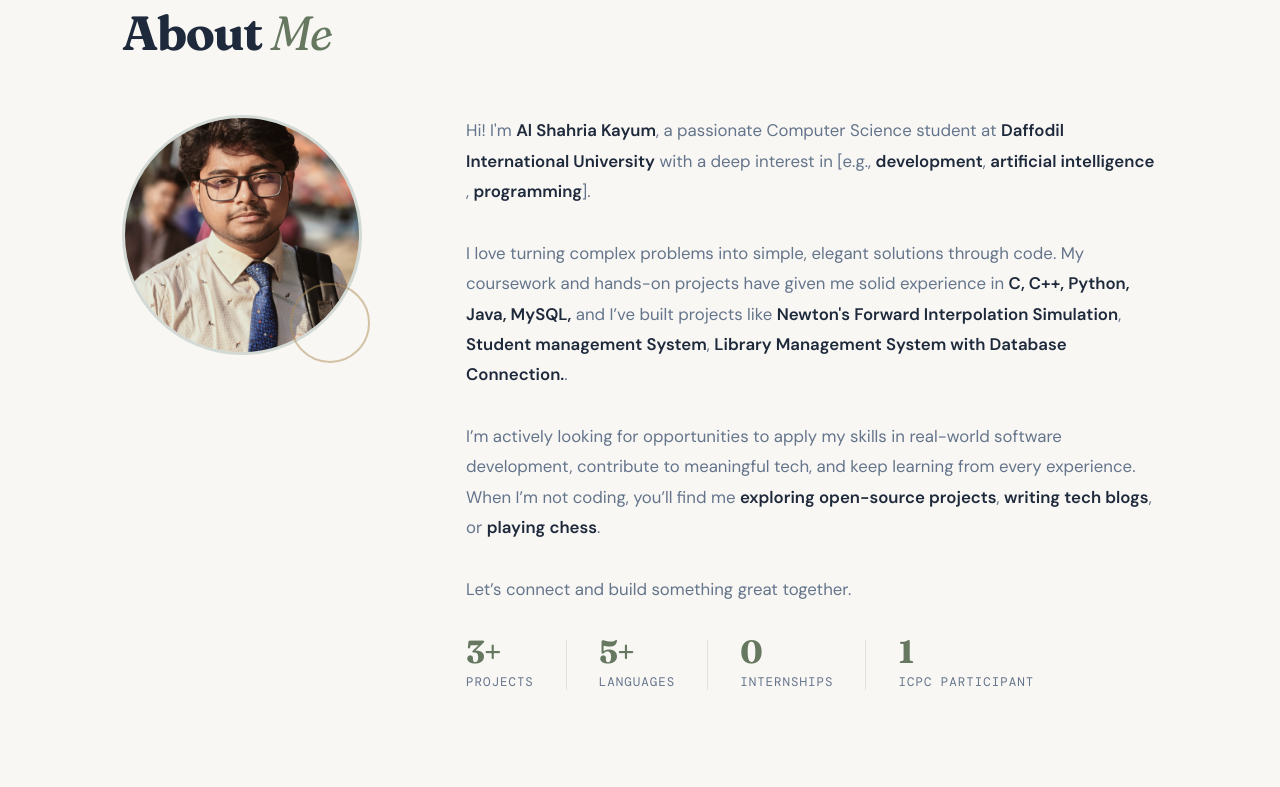
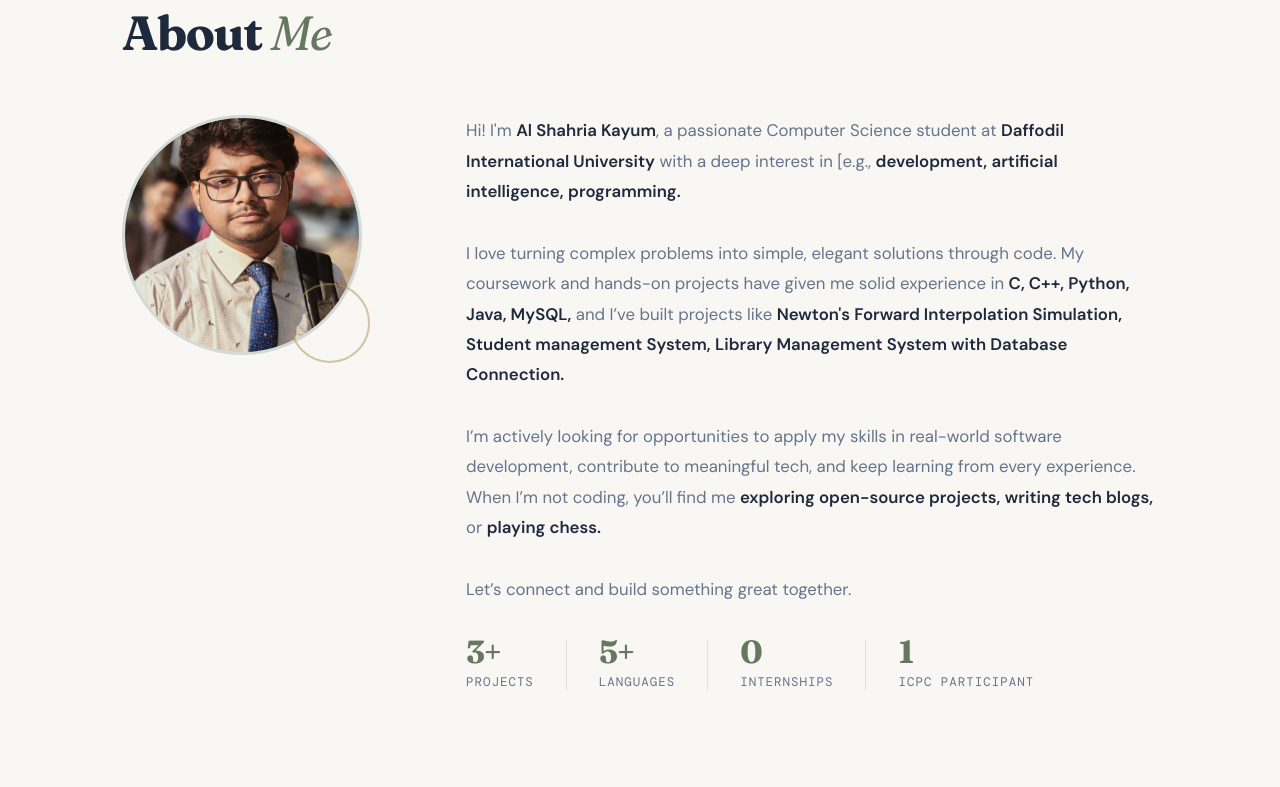
Before and after one commit to Al-Shahria-Kayum/Portfolio, a plain HTML site: page index.html in a window 1280 px wide. Shown: the part 925-1712 px from the top of the page. Drawn offline with nearby package versions, Linux system fonts and the light colour scheme.

```diff
--- a/index.html
+++ b/index.html
@@ -511,21 +511,21 @@
     <div>
       <p class="bio-text">
         Hi! I'm <strong>Al Shahria Kayum</strong>, a passionate Computer Science student at
-          <strong>Daffodil International University</strong> with a deep interest in [e.g., <strong>development</strong>, <strong>artificial intelligence</strong>
-        , <strong>programming</strong>].
+          <strong>Daffodil International University</strong> with a deep interest in [e.g., <strong>development,</strong> <strong>artificial intelligence,</strong>
+         <strong>programming.</strong>
       </p>
       <p class="bio-text">
         I love turning complex problems into simple, elegant solutions through code.
          My coursework and hands-on projects have given me
         solid experience in <strong>C, C++, Python, Java, MySQL,</strong> and I’ve built projects
-         like <strong>Newton's Forward Interpolation Simulation</strong>, <strong>Student management System</strong>,
-          <strong>Library Management System with Database Connection.</strong>.
+         like <strong>Newton's Forward Interpolation Simulation,</strong> <strong>Student management System,</strong>
+          <strong>Library Management System with Database Connection.</strong>
       </p>
       <p class="bio-text">
         I’m actively looking for opportunities to apply my skills in real-world software development,
          contribute to meaningful tech, and keep learning from every experience.
-          When I’m not coding, you’ll find me <strong>exploring open-source projects</strong>,
-           <strong>writing tech blogs</strong>, or <strong>playing chess</strong>.
+          When I’m not coding, you’ll find me <strong>exploring open-source projects,</strong>
+           <strong>writing tech blogs,</strong> or <strong>playing chess.</strong>
       </p>
       <p class="bio-text">
         Let’s connect and build something great together.
@@ -598,7 +598,7 @@
           <p class="timeline-period">2018 — 2019</p>
           <!-- REPLACE: Update years -->
           <h3 class="timeline-degree">Secondary School Certificate (SSC)</h3>
-          <p class="timeline-school">Victoria Jubilee Govt. High School Chuadanga</p>
+          <p class="timeline-school">Victoria Jubilee Govt. High School, Chuadanga</p>
           <!-- REPLACE: Your college name and city -->
           <span class="timeline-gpa">
             <svg width="12" height="12" viewBox="0 0 24 24" fill="none" stroke="currentColor" stroke-width="2" aria-hidden="true"><polygon points="12 2 15.09 8.26 22 9.27 17 14.14 18.18 21.02 12 17.77 5.82 21.02 7 14.14 2 9.27 8.91 8.26 12 2"/></svg>
```
